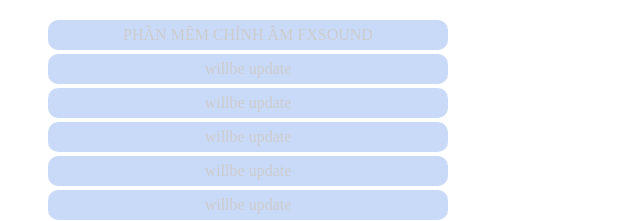
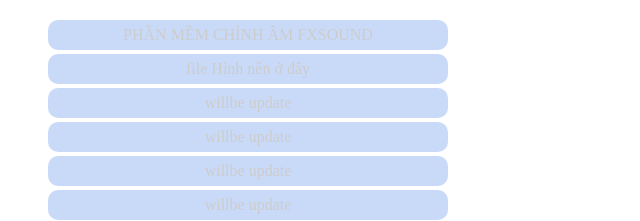
Before and after one commit to nguyenvanmanh289/phanmenpc, a plain HTML site: page index.html in a window 1280 px wide. Shown: the part 144-365 px from the top of the page, 0-640 px from the left. Drawn offline with Linux system fonts and the light colour scheme.

Commit message:
Update index.html

```diff
--- a/index.html
+++ b/index.html
@@ -125,7 +125,7 @@
     <h3>nhấn vào để tải phần mềm</h3>
      <ul>
     <a href='http://bblink.com/fxsound'><li id='1'>PHẦN MỀM CHỈNH ÂM FXSOUND</li></a>
-    <a href='#'><li id='2'>willbe update</li></a>
+    <a href='https://MegaLink.PRO/wallpaperGirl'><li id='2'>file Hình nền ở đây</li></a>
     <a href='#'><li id='3'>willbe update</li></a>
     <a href='#'><li id='4'>willbe update</li></a>
     <a href='#'><li id='5'>willbe update</li></a>
```
